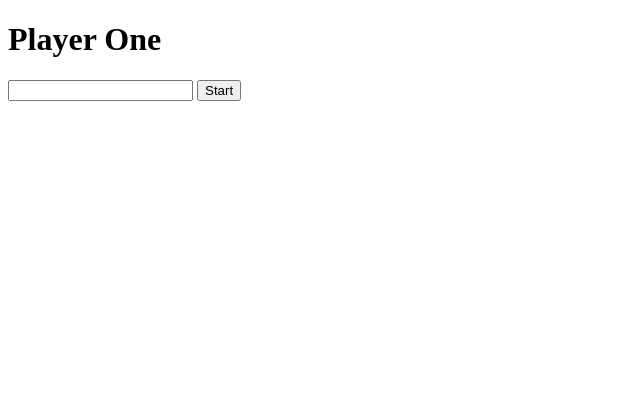
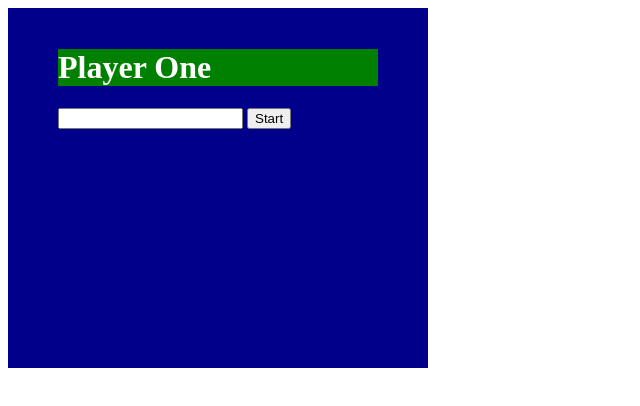
Before and after one commit to officialsadiah/guess-the-number-game, a plain HTML site: page index.html in a window 1280 px wide. Shown: the whole page, without its empty margins (0-640 px from the left). Drawn offline with Linux system fonts and the light colour scheme.

Commit message:
player one css added

```diff
--- a/index.html
+++ b/index.html
@@ -7,11 +7,12 @@
     <link rel="stylesheet" href="style.css">
 </head>
 <body>
-
+<div class="box">
     <h1 class="headingOne">Player One</h1>
     <input class="inputOne" type="text">
     <button class="buttonOne">Start</button>
    <h3 class="erroeOne"></h3>
+   </div>
     <script src="./javascript.js"></script>
 </body>
 </html>
--- a/style.css
+++ b/style.css
@@ -0,0 +1,15 @@
+.headingOne{
+    background: green;
+    color: white;
+    display: flex;
+
+}
+.box{
+
+    width: 320px;
+    height: 320px;
+    background: darkblue;
+    padding: 20px 50px;
+
+    /* justify-content: center; */
+}
```
Also changed, not shown: javascript.js (line endings or trailing spaces).
